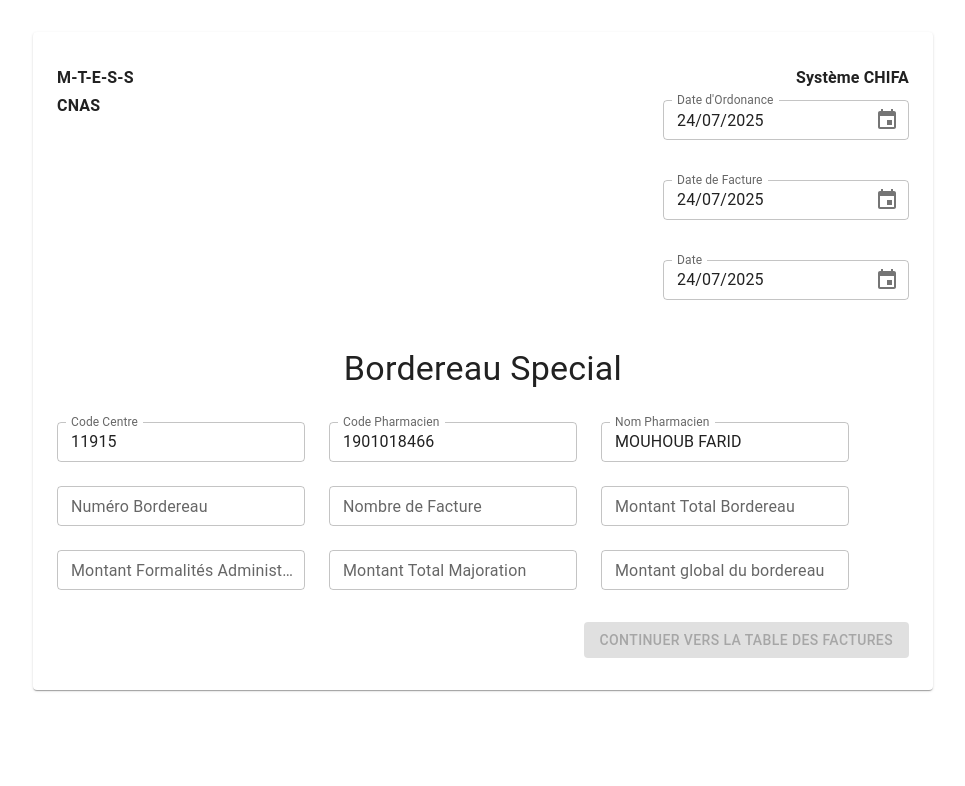
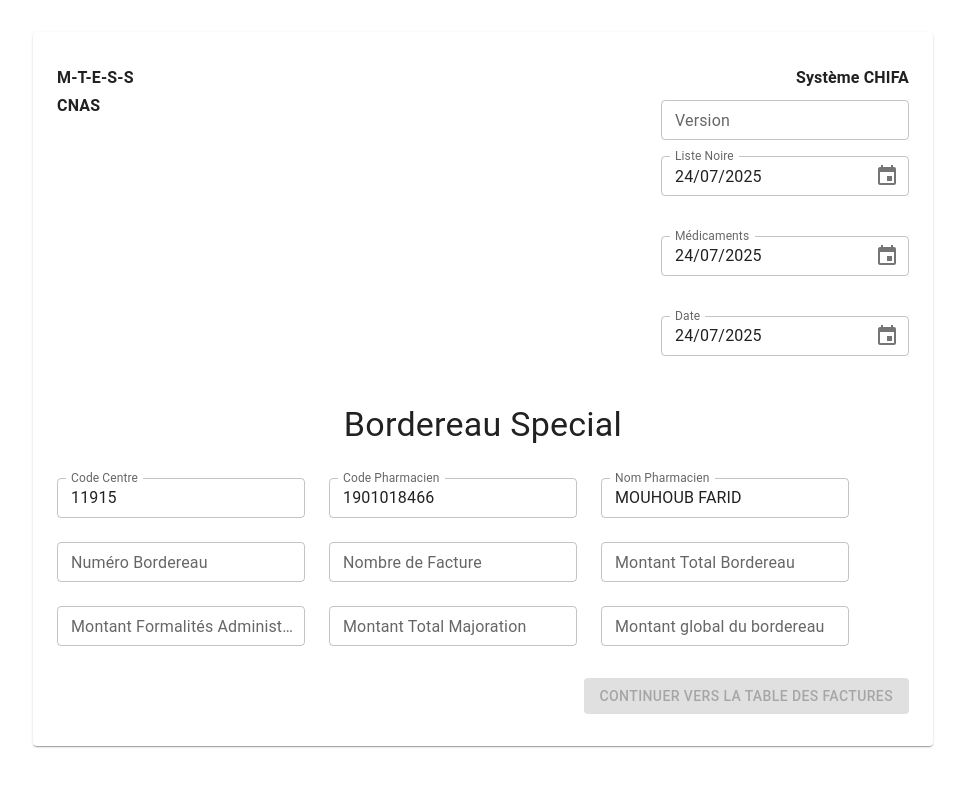
Before and after one commit to Iyed-Mouhoub/Special-Statement-for-Pharmacy, a React (Create React App) app: page / in a window 1280 px wide. Shown: the top 786 px of the page, without its empty margins (157-1122 px from the left). Built offline with nearby package versions, Linux system fonts and the light colour scheme; what @react-pdf/renderer would draw is missing.

Commit message:
new requirements fulfilled

```diff
--- a/src/Page1.js
+++ b/src/Page1.js
@@ -1,4 +1,4 @@
-import React from "react";
+import React, { version } from "react";
 import { useNavigate } from "react-router-dom";
 import {
   Container,
@@ -23,18 +23,21 @@ import { fr } from "date-fns/locale";
 
 // Validation schema
 const schema = yup.object().shape({
-  dateDOrdonance: yup
+  listeNoire: yup
   .date()
   .max(new Date(new Date().setHours(23, 59, 59, 999)), "La date ne peut pas être dans le futur")
   .required("Date obligatoire"),
-dateDeFacture: yup
+  medicaments: yup
   .date()
   .max(new Date(new Date().setHours(23, 59, 59, 999)), "La date ne peut pas être dans le futur")
   .required("Date obligatoire"),
-date: yup
+  date: yup
   .date()
   .max(new Date(new Date().setHours(23, 59, 59, 999)), "La date ne peut pas être dans le futur")
   .required("Date obligatoire"),
+  version: yup
+    .string()
+    .required("Version obligatoire"),
   numeroDeBordereau: yup
     .string()
     .required("Numero de bordereau obligatoire"),
@@ -100,15 +103,16 @@ export default function Page1() {
         const parsed = JSON.parse(savedPage1Data);
         return {
           ...parsed,
-          dateDeFacture: parseDate(parsed.dateDeFacture),
-          dateDOrdonance: parseDate(parsed.dateDOrdonance),
+          medicaments: parseDate(parsed.medicaments),
+          listeNoire: parseDate(parsed.listeNoire),
           date: parseDate(parsed.date),
         };
       })()
     : {
-        dateDeFacture: new Date(),
-        dateDOrdonance: new Date(),
-        date: new Date(),
+        medicaments: new Date(),
+        listeNoire: new Date(),
+        date:new Date(),
+        version: "",
         codePharmacien: "1901018466",
         nomPharmacien: "MOUHOUB FARID",
         codeCentre: "11915",
@@ -167,13 +171,30 @@ export default function Page1() {
               Système CHIFA
             </Typography>
             <Stack spacing={2} mt={1}>
-              {/* Date d'ordonance */}
+
+              {/* Version */}
+
               <Controller
-                name="dateDOrdonance"
+              name="version"
+              control={control}
+              render={({ field }) => (
+                <TextField
+                  {...field}
+                  label="Version"
+                  fullWidth
+                  size="small"
+                  error={!!errors.version}
+                  helperText={errors.version?.message}
+                />
+              )}
+            />
+              {/* Liste Noire */}
+              <Controller
+                name="listeNoire"
                 control={control}
                 render={({ field }) => (
                   <DatePicker
-                    label="Date d'Ordonance"
+                    label="Liste Noire"
                     format="dd/MM/yyyy"
                     value={field.value}
                     onChange={(date) => {
@@ -184,8 +205,8 @@ export default function Page1() {
                     slotProps={{
                       textField: {
                         size: "small",
-                        error: !!errors.dateDOrdonance,
-                        helperText: errors.dateDOrdonance?.message || " ",
+                        error: !!errors.listeNoire,
+                        helperText: errors.listeNoire?.message || " ",
                         onBlur: field.onBlur
                       }
                     }}
@@ -193,13 +214,13 @@ export default function Page1() {
                 )}
               />
 
-              {/* Date de Facture */}
+              {/* Médicaments */}
               <Controller
-                name="dateDeFacture"
+                name="medicaments"
                 control={control}
                 render={({ field }) => (
                   <DatePicker
-                    label="Date de Facture"
+                    label="Médicaments"
                     format="dd/MM/yyyy"
                     value={field.value}
                     onChange={(date) => {
@@ -210,10 +231,10 @@ export default function Page1() {
                     slotProps={{
                       textField: {
                         size: "small",
-                        error: !!errors.dateDeFacture,
-                        helperText: errors.dateDeFacture?.message || " ",
+                        error: !!errors.medicaments,
+                        helperText: errors.medicaments?.message || " ",
                         onBlur: field.onBlur
-                      }
+                    }
                     }}
                   />
                 )}
--- a/src/Page2.js
+++ b/src/Page2.js
@@ -135,13 +135,17 @@ const BordereauPDF = ({ formData, rows }) => (
         <Text style={{ fontSize: 12, textAlign: 'right' }}>Système CHIFA</Text>
 
         <View style={{ marginTop: 20 }}>
-          <View style={pdfStyles.row}>
-            <Text style={pdfStyles.label}>Date d'Ordonnance:</Text>
-            <Text style={pdfStyles.value}>{formatDate(formData.dateDOrdonance)}</Text>
+        <View style={pdfStyles.row}>
+            <Text style={pdfStyles.label}>Version:</Text>
+            <Text style={pdfStyles.value}>{formData.version || ""}</Text>
           </View>
           <View style={pdfStyles.row}>
-            <Text style={pdfStyles.label}>Date de Facture:</Text>
-            <Text style={pdfStyles.value}>{formatDate(formData.dateDeFacture)}</Text>
+            <Text style={pdfStyles.label}>Liste Noire:</Text>
+            <Text style={pdfStyles.value}>{formatDate(formData.listeNoire)}</Text>
+          </View>
+          <View style={pdfStyles.row}>
+            <Text style={pdfStyles.label}>Médicaments:</Text>
+            <Text style={pdfStyles.value}>{formatDate(formData.medicaments)}</Text>
           </View>
           <View style={pdfStyles.row}>
             <Text style={pdfStyles.label}>Date:</Text>
@@ -533,6 +537,9 @@ const validateRowForSubmission = (row, index) => {
       {Object.keys(formData).length > 0 && (
         <Alert severity="info" sx={{ mb: 2 }}>
           <div>Données de la page 1 chargées:</div>
+          <div>Version: {formData.version}</div>
+          <div>Liste Noire: {formData.listeNoire ? new Date(formData.listeNoire).toLocaleDateString('fr-FR') : 'Non défini'}</div>
+          <div>Médicaments: {formData.medicaments ? new Date(formData.medicaments).toLocaleDateString('fr-FR') : 'Non défini'}</div>
           <div>Code Centre: {formData.codeCentre}</div>
           <div>Nom Pharmacien: {formData.nomPharmacien} </div>
           <div>Code Pharmacien: {formData.codePharmacien}</div>
```
